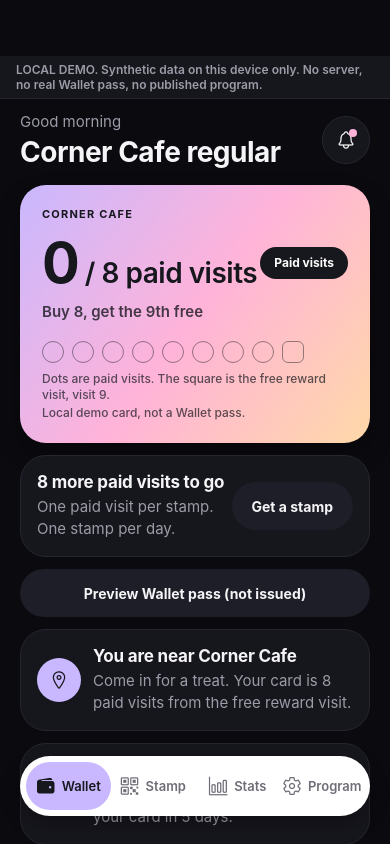
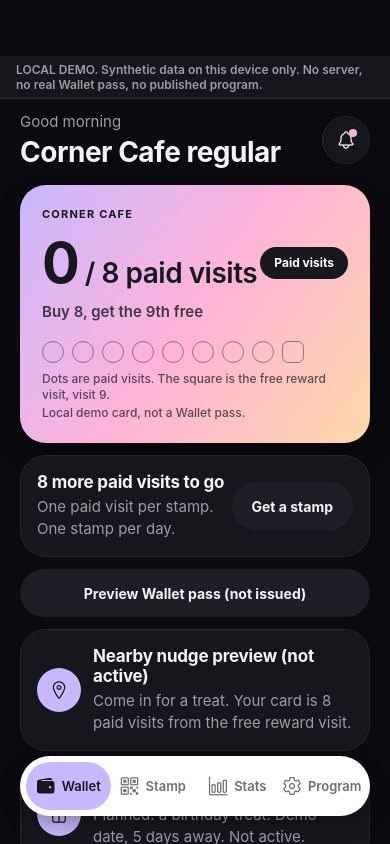
Before and after one commit to MaisySen/Stampy, a React Native app: screen / in a window 390 px wide. Built offline with nearby package versions, Linux system fonts and the light colour scheme.

Commit message:
Qualify unsupported claims on demo screens; test local stamp checks and wording

```diff
--- a/src/screens/PassInstallScreen.tsx
+++ b/src/screens/PassInstallScreen.tsx
@@ -230,8 +230,8 @@ export function PassInstallScreen({
       </View>
 
       <Text style={styles.privacy}>
-        The pass only knows where the business is. Stampies does not track you
-        live.
+        Planned design: the pass would only know where the business is. This
+        preview does not use your location.
       </Text>
     </View>
   );
--- a/src/screens/StampScreen.tsx
+++ b/src/screens/StampScreen.tsx
@@ -253,7 +253,7 @@ export function StampScreen({
             <Text style={shared.cardTitle}>Stamp blocked</Text>
             <Text style={shared.cardMuted}>{blockMessage(blocked)}</Text>
             <Text style={[shared.cardMuted, styles.blockedSub]}>
-              Fraud controls: one stamp per day, and 60 seconds between stamps.
+              Demo checks on this device: one stamp per day, and 60 seconds between stamps. Not enforced by a server.
             </Text>
           </View>
           <TouchableOpacity
@@ -277,8 +277,9 @@ export function StampScreen({
       )}
 
       <Text style={styles.note}>
-        Fraud controls apply: staff PIN, 60 second cooldown, one stamp per
-        day per business. No login is needed.
+        Demo checks run on this device only: the staff code for Staff stamps, a
+        60 second cooldown, and one stamp per day. A server does not enforce
+        them yet. No login is needed.
       </Text>
     </View>
   );
--- a/src/screens/WalletScreen.tsx
+++ b/src/screens/WalletScreen.tsx
@@ -65,7 +65,7 @@ export function WalletScreen({
         <View style={[shared.card, styles.alertsCard]}>
           <Text style={shared.cardTitle}>No new alerts</Text>
           <Text style={[shared.cardMuted, styles.alertsSub]}>
-            Nearby nudges and birthday treats will show here when they arrive.
+            Nearby nudges and birthday treats are planned. They are not active in this demo.
           </Text>
         </View>
       )}
@@ -122,7 +122,7 @@ export function WalletScreen({
           <Ionicons name="location-outline" size={20} color={colors.darkText} />
         </View>
         <View style={styles.nudgeText}>
-          <Text style={shared.cardTitle}>You are near {businessName}</Text>
+          <Text style={shared.cardTitle}>Nearby nudge preview (not active)</Text>
           <Text style={shared.cardMuted}>{nudgeText}</Text>
         </View>
       </View>
@@ -133,7 +133,7 @@ export function WalletScreen({
             <Ionicons name="gift-outline" size={20} color={colors.darkText} />
           </View>
           <View style={styles.nudgeText}>
-            <Text style={shared.cardTitle}>Happy birthday</Text>
+            <Text style={shared.cardTitle}>Birthday preview (demo date)</Text>
             <Text style={shared.cardMuted}>
               Demo birthday treat. Show this card at the counter.
             </Text>
@@ -145,10 +145,10 @@ export function WalletScreen({
             <Ionicons name="gift-outline" size={20} color={colors.darkText} />
           </View>
           <View style={styles.nudgeText}>
-            <Text style={shared.cardTitle}>Birthday this month</Text>
+            <Text style={shared.cardTitle}>Birthday preview (demo date)</Text>
             <Text style={shared.cardMuted}>
-              A free slice is waiting. It lands on your card in {birthdayInDays}{" "}
-              {birthdayInDays === 1 ? "day" : "days"}.
+              Planned: a birthday treat. Demo date, {birthdayInDays}{" "}
+              {birthdayInDays === 1 ? "day" : "days"} away. Not active.
             </Text>
           </View>
         </View>
@@ -158,17 +158,18 @@ export function WalletScreen({
             <Ionicons name="gift-outline" size={20} color={colors.darkText} />
           </View>
           <View style={styles.nudgeText}>
-            <Text style={shared.cardTitle}>Birthday in {birthdayInDays} days</Text>
+            <Text style={shared.cardTitle}>Birthday preview (demo date)</Text>
             <Text style={shared.cardMuted}>
-              A free slice is waiting. It will appear on your card on the day.
+              Planned: a birthday treat on the day. Demo date, not active.
             </Text>
           </View>
         </View>
       )}
 
       <Text style={styles.privacy}>
-        Your card only knows where the business is. Your phone works out when
-        you are nearby, on the device. Stampies does not track you live.
+        Planned design: the card would only know where the business is, and your
+        phone would work out when you are nearby, on the device. This demo does
+        not use your location.
       </Text>
     </View>
   );
```
Also changed, not shown: 1 other file (tests, documents, lock files or other folders).
